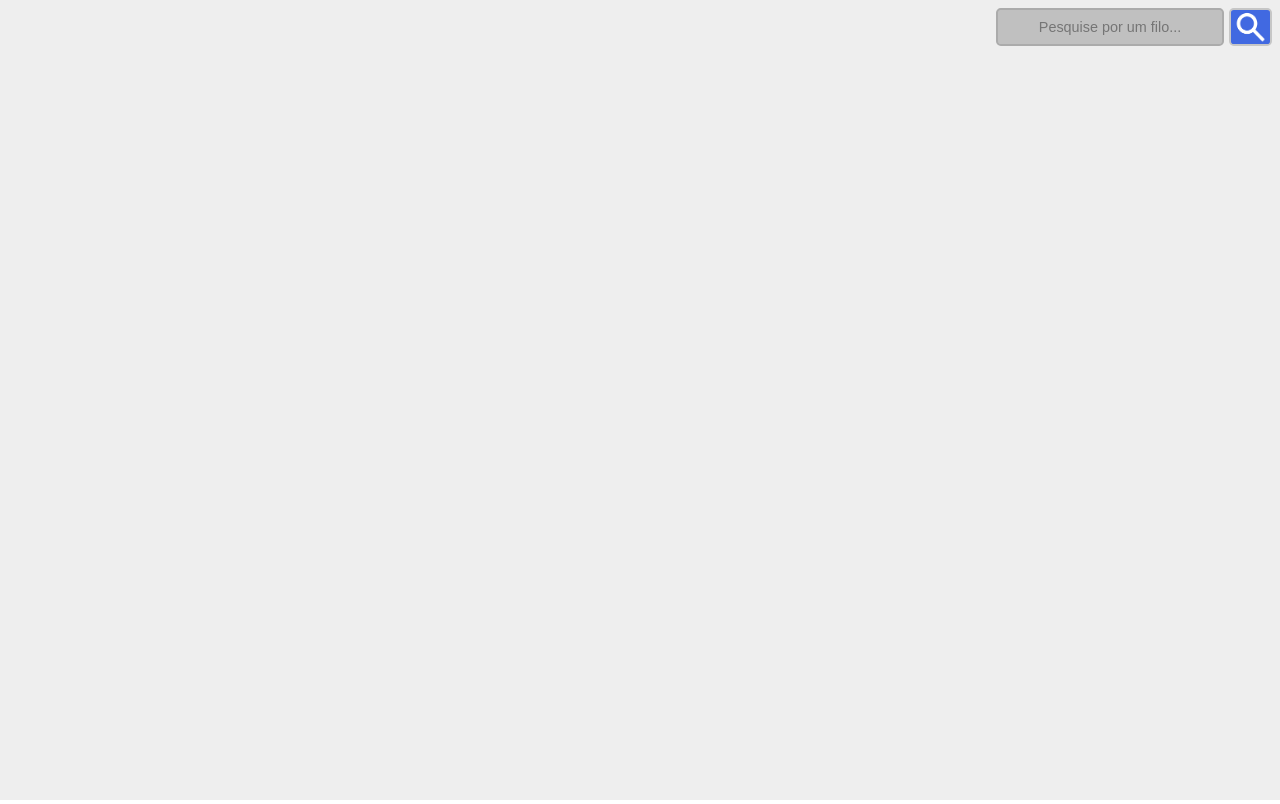
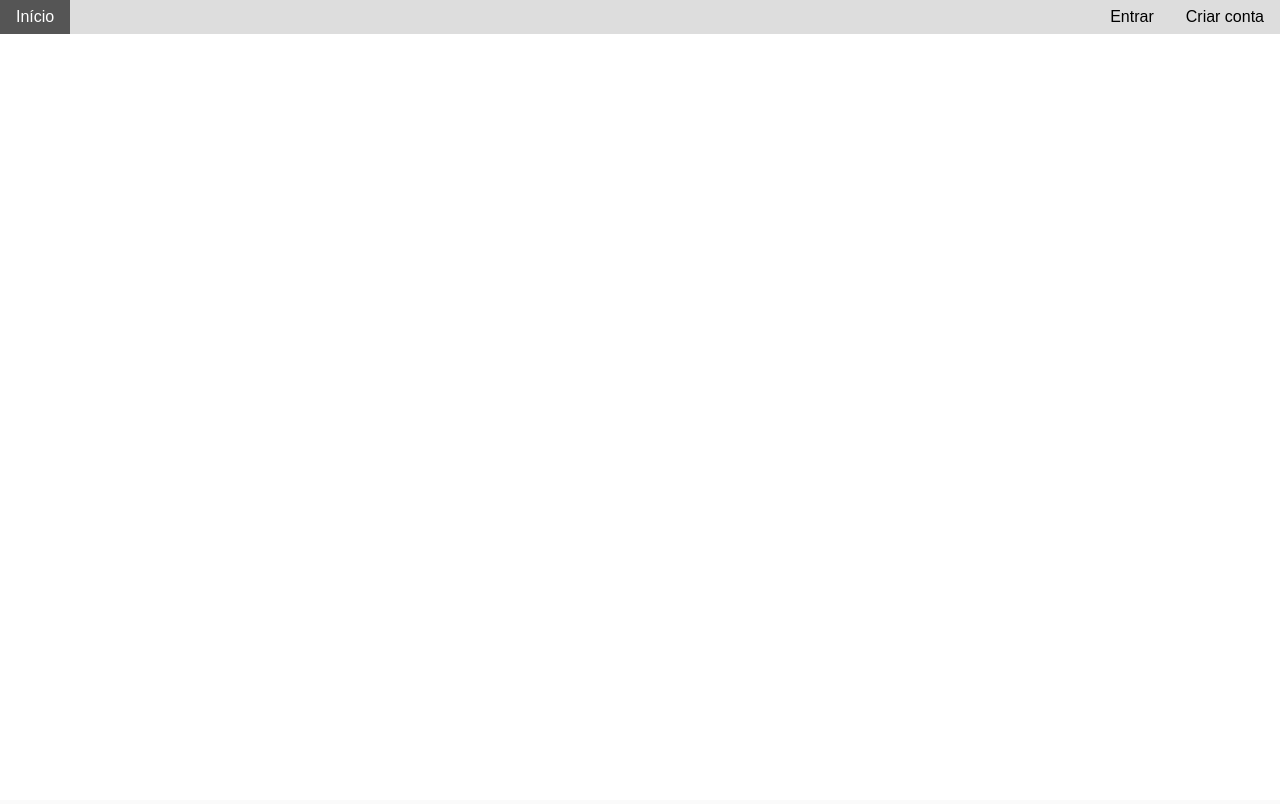
Before and after one commit to MamuteLucas/Project_Clado, a PHP site: page /index.php?pag=inicio in a window 1280 px wide. After the commit the page ends 34 px from the top, so only its background shows below. Run offline with PHP 8.4, Linux system fonts and the light colour scheme; data that the repository does not hold is empty.

Commit message:
Add funcao de cadastrar e fazer login no sistema

```diff
--- /dev/null
+++ b/css/index.css
@@ -0,0 +1,86 @@
+body{
+  margin: 0;
+  font-family: arial;
+}
+
+h1{
+  margin-top: 3rem;
+}
+
+#div_form{
+  position: absolute;
+  text-align: center;
+  margin: 0 32.43045%;
+}
+
+.form_input{
+  width: 29.6rem;
+  height: 2rem;
+  padding: 0.2rem 0rem 0.2rem 0.4rem;
+  margin: 0.8rem 0;
+  border: 1px solid #000;
+  border-radius: 0.3rem;
+  outline: none;
+}
+
+#form_inputButton{
+  width: 30.2rem;
+  color: white;
+  padding: 0;
+  border: 1px solid #007bff;
+  background-color: #007bff;
+}
+
+#form_inputButton:hover{
+  border: 1px solid #0062cc;
+  background-color: #0069d9;
+}
+
+.form_inputText:focus, #form_inputButton:active{
+  border: 1px solid #007bff;
+}
+
+small{
+  font-size: 12px;
+  color: red;
+}
+
+ul {
+    list-style-type: none;
+    margin: 0;
+    padding: 0;
+    width: 100%;
+    background-color: #dddddd;
+    height: 34px;
+    position: fixed;
+    overflow: auto;
+}
+
+li a {
+    display: block;
+    color: #000;
+    padding: 8px 16px;
+    text-decoration: none;
+}
+
+li a:hover {
+    background-color: #555;
+    color: white;
+}
+
+li {
+    float: left;
+}
+
+.li_right{
+  float: right;
+}
+
+a {
+    display: block;
+    padding: 8px;
+}
+
+.active {
+    background-color: #4CAF50;
+}
--- a/index.php
+++ b/index.php
@@ -1,68 +1,57 @@
-<?php
-	include("connect.php");
-
-	$sql = "SELECT * FROM `cladograma` WHERE Clado_userAdmin = 1";
-
-	$info_clado = mysqli_query($con, $sql) or die('Falha procurar cladograma');
-	$info_clado = mysqli_fetch_array($info_clado);
-	$dir_cladograma = $info_clado['Clado_userAdmin']."_".$info_clado['Clado_nome'].".json";
-?>
-
 <!DOCTYPE html>
 <html lang="pt-br">
 <head>
 	<meta charset="utf-8">
+	<title>Página Principal</title>
 
 	<script src="js/jquery-3.3.1.min.js"></script>
-	<script src="js/d3.v3.min.js"></script>
-	<script src="js/dndTree.js"></script>
-	<link rel="stylesheet" type="text/css" href="css/dndTree.css">
+	<link rel="stylesheet" type="text/css" href="css/index.css">
 
-	<script src="js/script-app.js"></script>
-	<link rel="stylesheet" type="text/css" href="css/style-app.css">
-
-	<script src="js/events-search.js"></script>
-	<link rel="stylesheet" type="text/css" href="css/div_search.css">
-
-	<script src="js/events-tabOptions.js"></script>
-	<link rel="stylesheet" type="text/css" href="css/div_tabOptions.css">
-
-	<script>
-		startDiagram("<?= "cladogramas/".$dir_cladograma ?>");
-	</script>
-
+	<?php
+		if(!empty($_GET["pag"])){
+			if($_GET["pag"] == "entrar"){
+				echo '<script src="js/events-login.js"></script>';
+		 } else if($_GET["pag"] == "cadastrar"){
+			 echo '<script src="js/events-register.js"></script>';
+		 }
+	 }
+	?>
 </head>
 
-<body oncontextmenu="return false">
-    <div id="tree-container"></div>
+<body>
+	<div id="navbar">
+		<ul>
+			<?php
+				if(!empty($_GET["pag"])){
+					if($_GET["pag"] == "inicio"){
+						echo '<li><a class="active" href="?pag=inicio">Início</a></li>';
+		 		  	echo '<li class="li_right"><a href="?pag=cadastrar">Criar conta</a></li>';
+						echo '<li class="li_right"><a href="?pag=entrar">Entrar</a></li>';
+				 } else if($_GET["pag"] == "entrar"){
+					 echo '<li><a href="?pag=inicio">Início</a></li>';
+					 echo '<li class="li_right"><a href="?pag=cadastrar">Criar conta</a></li>';
+					 echo '<li class="li_right"><a class="active" href="?pag=entrar">Entrar</a></li>';
+				 } else if($_GET["pag"] == "cadastrar"){
+					 echo '<li><a href="?pag=inicio">Início</a></li>';
+					 echo '<li class="li_right"><a class="active" href="?pag=cadastrar">Criar conta</a></li>';
+					 echo '<li class="li_right"><a href="?pag=entrar">Entrar</a></li>';
+				 }
+			 }
+			?>
+		</ul>
+	</div>
 
-		<div id="div_tabOptions">
-			<ul id="ul_options">
-				<li class="li_search" id="li_addFilo">
-					<label for="input_addFilo"><p id="p_addFilo">Inserir novo filo</p></label>
-					<input type="text" id="input_addFilo">
-				</li>
+  <?php
+	 	if(!empty($_GET["pag"])){
+			if($_GET["pag"] == "entrar"){
+				include("php/login.php");
+			} else if($_GET["pag"] == "cadastrar"){
+				include("php/register.php");
+			}
 
-				<li class="li_search" id="li_removeFilo">
-					<span>Remover filo</span>
-				</li>
-
-				<li class="li_search" id="li_editFilo">
-					<span>Editar filo</span>
-				</li>
-
-				<li class="li_search" id="li_infoFilo">
-					<span>Informações sobre o filo</span>
-				</li>
-			</ul>
-		</div>
-
-		<div id="div_search">
-			<input type="text" class="btn" id="input_text" placeholder="Pesquise por um filo..." autocomplete="off">
-			<ul id="ul_autoComplete"></ul>
-			<input type="button" class="btn btn-primary" id="input_button" value="">
-		</div>
-
-		<input type="button" class="btn btn-primary anime" onclick="saveDiagram()" value="Salvar">
+		} else{
+			header("location: ?pag=inicio");
+		}
+	?>
 </body>
 </html>
```
Also changed, not shown: cladograma.php (added, +70 -0 lines), cladogramas/1_cladograma.json (+1 -1 lines), js/events-login.js (added, +15 -0 lines), js/events-register.js (added, +67 -0 lines), php/checkEmail.php (added, +17 -0 lines), php/createAccount.php (added, +17 -0 lines), php/doLogin.php (added, +16 -0 lines), php/login.php (added, +21 -0 lines), php/register.php (added, +30 -0 lines), .htaccess (added), php/connect.php (renamed from connect.php).
